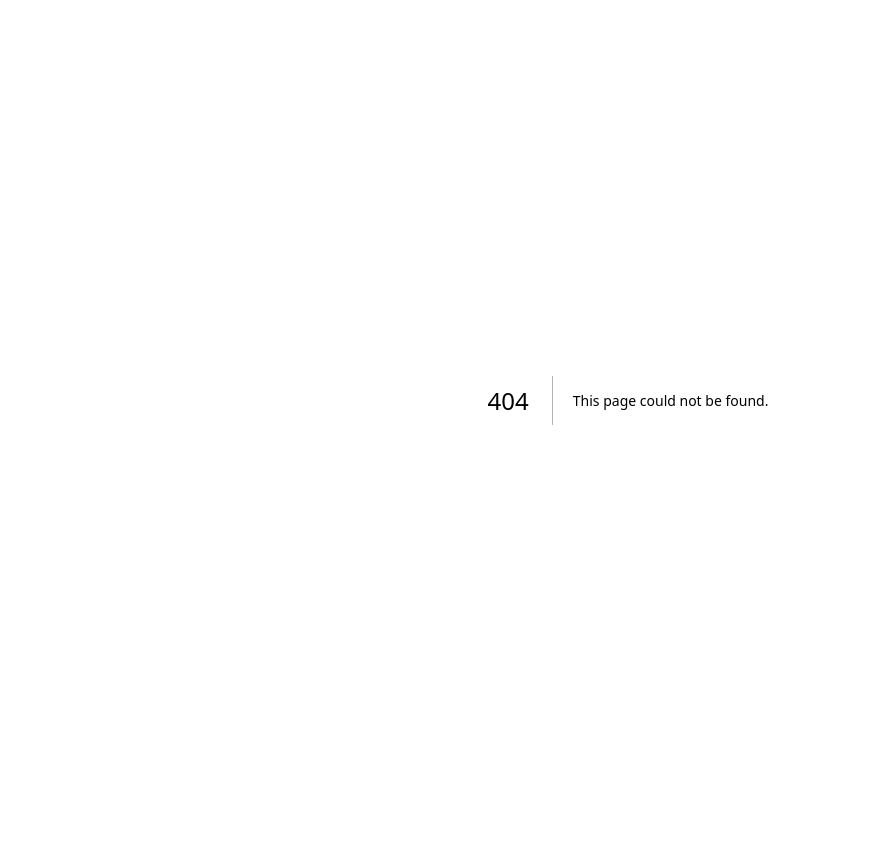
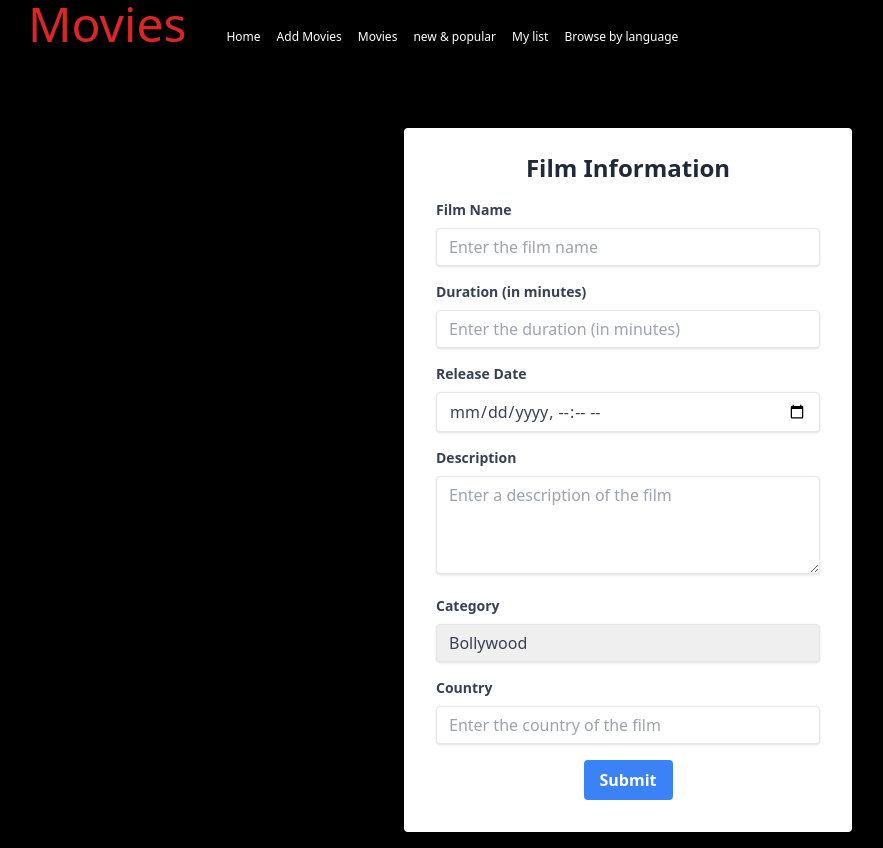
Before and after one commit to siddharth123bansal/training, a Next.js app: page /addmovies in a window 1280 px wide. Before the commit this address had no page. Shown: the whole page, without its empty margins (12-895 px from the left). Before the commit the page ends 800 px from the top, so only its background shows below. Built offline with nearby package versions, Linux system fonts and the light colour scheme.

Commit message:
movies added

```diff
--- /dev/null
+++ b/src/components/ContactForm.jsx
@@ -0,0 +1,89 @@
+// components/ContactForm.js
+import React from 'react';
+
+const ContactForm = () => {
+  return (
+    <div className="bg-white shadow-md rounded px-8 pt-6 pb-8 mb-4 mx-auto max-w-md">
+      <h2 className="text-2xl font-semibold text-gray-800 mb-4 text-center">Film Information</h2>
+      <div className="mb-4">
+        <label className="block text-gray-700 text-sm font-bold mb-2" htmlFor="filmname">
+          Film Name
+        </label>
+        <input
+          className="shadow appearance-none border rounded w-full py-2 px-3 text-gray-700 leading-tight focus:outline-none focus:shadow-outline"
+          id="filmname"
+          type="text"
+          placeholder="Enter the film name"
+        />
+      </div>
+      <div className="mb-4">
+        <label className="block text-gray-700 text-sm font-bold mb-2" htmlFor="duration">
+          Duration (in minutes)
+        </label>
+        <input
+          className="shadow appearance-none border rounded w-full py-2 px-3 text-gray-700 leading-tight focus:outline-none focus:shadow-outline"
+          id="duration"
+          type="number"
+          min="0"
+          placeholder="Enter the duration (in minutes)"
+        />
+      </div>
+      <div className="mb-4">
+        <label className="block text-gray-700 text-sm font-bold mb-2" htmlFor="timestamp">
+          Release Date
+        </label>
+        <input
+          className="shadow appearance-none border rounded w-full py-2 px-3 text-gray-700 leading-tight focus:outline-none focus:shadow-outline"
+          id="timestamp"
+          type="datetime-local"
+        />
+      </div>
+      <div className="mb-4">
+        <label className="block text-gray-700 text-sm font-bold mb-2" htmlFor="description">
+          Description
+        </label>
+        <textarea
+          className="shadow appearance-none border rounded w-full py-2 px-3 text-gray-700 leading-tight focus:outline-none focus:shadow-outline"
+          id="description"
+          placeholder="Enter a description of the film"
+          rows="4"
+        />
+      </div>
+      <div className="mb-4">
+        <label className="block text-gray-700 text-sm font-bold mb-2" htmlFor="category">
+          Category
+        </label>
+        <select
+          className="shadow appearance-none border rounded w-full py-2 px-3 text-gray-700 leading-tight focus:outline-none focus:shadow-outline"
+          id="category"
+        >
+          <option value="bollywood">Bollywood</option>
+          <option value="hollywood">Hollywood</option>
+          <option value="tv_shows">TV Shows</option>
+          <option value="web_shows">Web Shows</option>
+        </select>
+      </div>
+      <div className="mb-4">
+        <label className="block text-gray-700 text-sm font-bold mb-2" htmlFor="country">
+          Country
+        </label>
+        <input
+          className="shadow appearance-none border rounded w-full py-2 px-3 text-gray-700 leading-tight focus:outline-none focus:shadow-outline"
+          id="country"
+          type="text"
+          placeholder="Enter the country of the film"
+        />
+      </div>
+      <div className="flex items-center justify-center">
+        <button
+          className="bg-blue-500 hover:bg-blue-700 text-white font-bold py-2 px-4 rounded focus:outline-none focus:shadow-outline"
+          type="submit"
+        >
+          Submit
+        </button>
+      </div>
+    </div>
+  );
+};
+
+export default ContactForm;
--- a/src/components/Headers.jsx
+++ b/src/components/Headers.jsx
@@ -17,7 +17,7 @@ const Headers = () => {
               <Link href="/">Home</Link>
             </li>
             <li>
-              <Link href="/">Add Movies</Link>
+              <Link href="/addmovies">Add Movies</Link>
             </li>
             <li>
               <Link href="/">Movies</Link>
--- /dev/null
+++ b/src/pages/addmovies.jsx
@@ -0,0 +1,17 @@
+import Header from "@/components/Headers";
+import { Inter } from "next/font/google";
+import ContactForm from "@/components/ContactForm";
+import Headers from "@/components/Headers";
+const inter = Inter({ subsets: ["latin"] });
+
+export default function AddMovie() {
+    return (
+        <>
+        <Headers/>
+        <div className="container mx-auto mt-8">
+          <h1 className="text-2xl font-semibold mb-4">Contact Us</h1>
+          <ContactForm />
+        </div>
+        </>
+      );
+}
```
